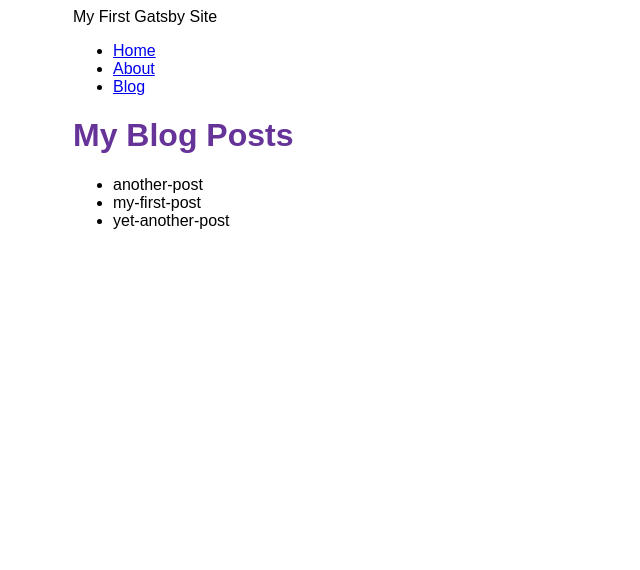
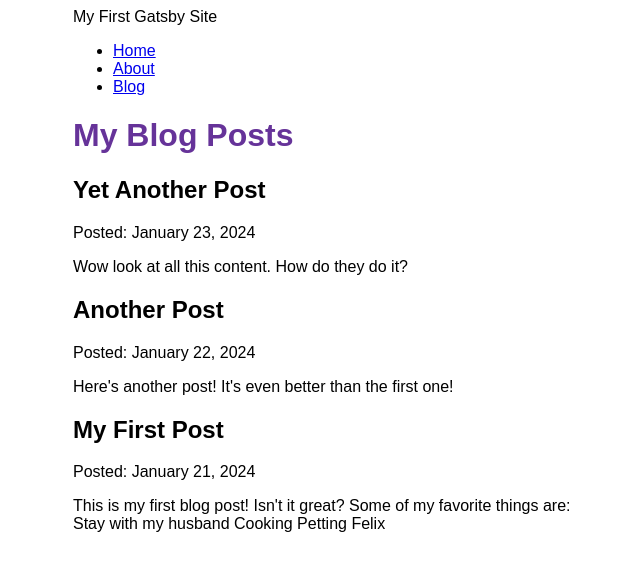
Before and after one commit to KellyKdev/my-first-gatsby-site, a Gatsby site: page /blog in a window 1280 px wide. Shown: the whole page, without its empty margins (317-957 px from the left). Built offline with nearby package versions, Linux system fonts and the light colour scheme; Gatsby itself is replaced by a stand-in of ours.

Commit message:
Finished Part 5

```diff
--- a/blog/another-post.mdx
+++ b/blog/another-post.mdx
@@ -0,0 +1,8 @@
+---
+title: "Another Post"
+date: "2024-01-22"
+slug: "another-post"
+---
+
+
+Here's another post! It's even better than the first one!
--- a/blog/my-first-post.mdx
+++ b/blog/my-first-post.mdx
@@ -0,0 +1,13 @@
+---
+title: "My First Post"
+date: "2024-01-21"
+slug: "my-first-post"
+---
+
+This is my first blog post! Isn't  it *great*?
+
+Some of my **favorite** things are:
+
+* Stay with my husband
+* Cooking
+* Petting Felix
--- a/blog/yet-another-post.mdx
+++ b/blog/yet-another-post.mdx
@@ -0,0 +1,7 @@
+---
+title: "Yet Another Post"
+date: "2024-01-23"
+slug: "yet-another-post"
+---
+
+Wow look at all this content. How do they do it?
--- a/gatsby-config.js
+++ b/gatsby-config.js
@@ -22,5 +22,6 @@
         path: `${__dirname}/blog`,
       }
     },
+    "gatsby-plugin-mdx",
   ],
 };
--- a/package.json
+++ b/package.json
@@ -16,8 +16,10 @@
     "clean-dev": "gatsby clean & gatsby develop"
   },
   "dependencies": {
+    "@mdx-js/react": "^2.3.0",
     "gatsby": "^5.13.1",
     "gatsby-plugin-image": "^3.13.0",
+    "gatsby-plugin-mdx": "^5.13.1",
     "gatsby-plugin-sharp": "^5.13.0",
     "gatsby-source-filesystem": "^5.13.0",
     "react": "^18.2.0",
--- a/src/pages/blog.js
+++ b/src/pages/blog.js
@@ -6,24 +6,29 @@
 const BlogPage = ({ data }) => {
     return (
         <Layout pageTitle="My Blog Posts">
-            <ul>
            {
-                    data.allFile.nodes.map(node => (
-                        <li key={node.name}>
-                            {node.name}
-                        </li>
+            data.allMdx.nodes.map((node) => (
+                <article key={node.id}>
+                    <h2>{node.frontmatter.title}</h2>
+                    <p>Posted: {node.frontmatter.date}</p>
+                    <p>{node.excerpt}</p>
+                </article>
             ))
            }
-            </ul>
         </Layout>
     )
 }
 
 export const query = graphql`
   query {
-        allFile {
+    allMdx(sort: { frontmatter: { date: DESC }}) {
       nodes {
-                name
+        frontmatter {
+          date(formatString: "MMMM D, YYYY")
+          title
+        }
+        id
+        excerpt
       }
     }
   }
```
Also changed, not shown: 1 other file. Lines whose indentation alone changed are shown as unchanged.
